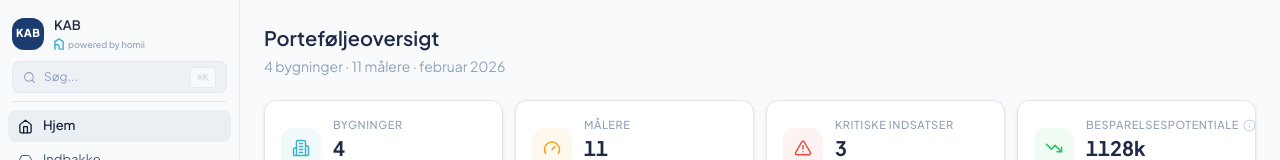
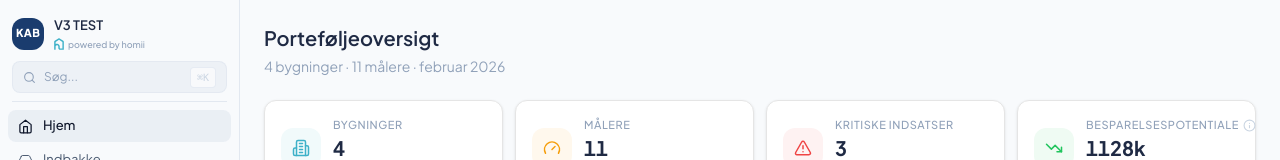
Before and after one commit to arnon-NL/homii-prototypes, a React app: page / in a window 1280 px wide. Shown: the top 160 px of the page. Built offline with nearby package versions, Linux system fonts and the light colour scheme; the HTML template or start-up script is replaced by a standard one.

Commit message:
v3 test: change sidebar title to V3 TEST

```diff
--- a/src/components/Sidebar.jsx
+++ b/src/components/Sidebar.jsx
@@ -70,7 +70,7 @@ export default function Sidebar({ lang, onLangChange }) {
           <div className="w-8 h-8 rounded-lg flex items-center justify-center text-white text-[11px] font-extrabold tracking-wide"
             style={{ background: "#1A3C6E" }}>KAB</div>
           <div className="flex-1 min-w-0">
-            <span className="text-[13px] font-semibold block truncate" style={{ color: brand.navy }}>KAB</span>
+            <span className="text-[13px] font-semibold block truncate" style={{ color: brand.navy }}>V3 TEST</span>
             <div className="flex items-center gap-1 mt-0.5">
               <HomiiIcon size={10} color={brand.blue} />
               <span className="text-[9px] text-slate-400 font-medium">powered by homii</span>
```
